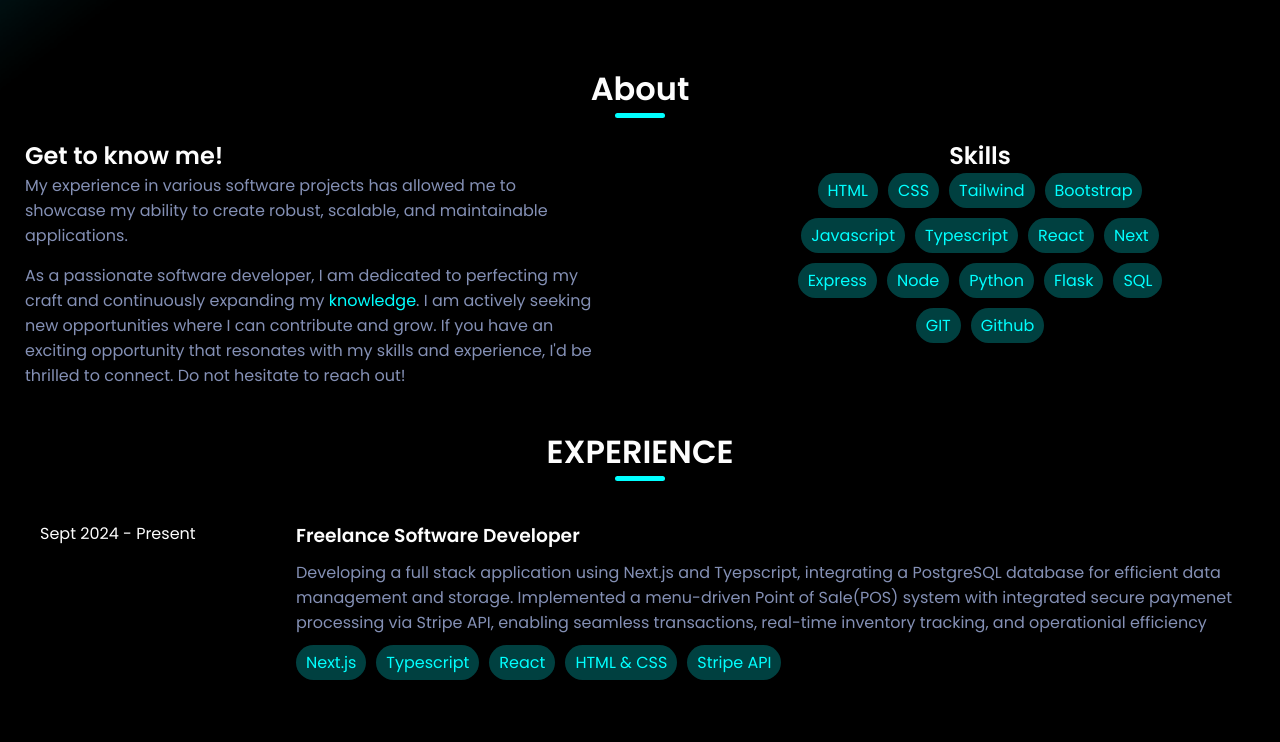
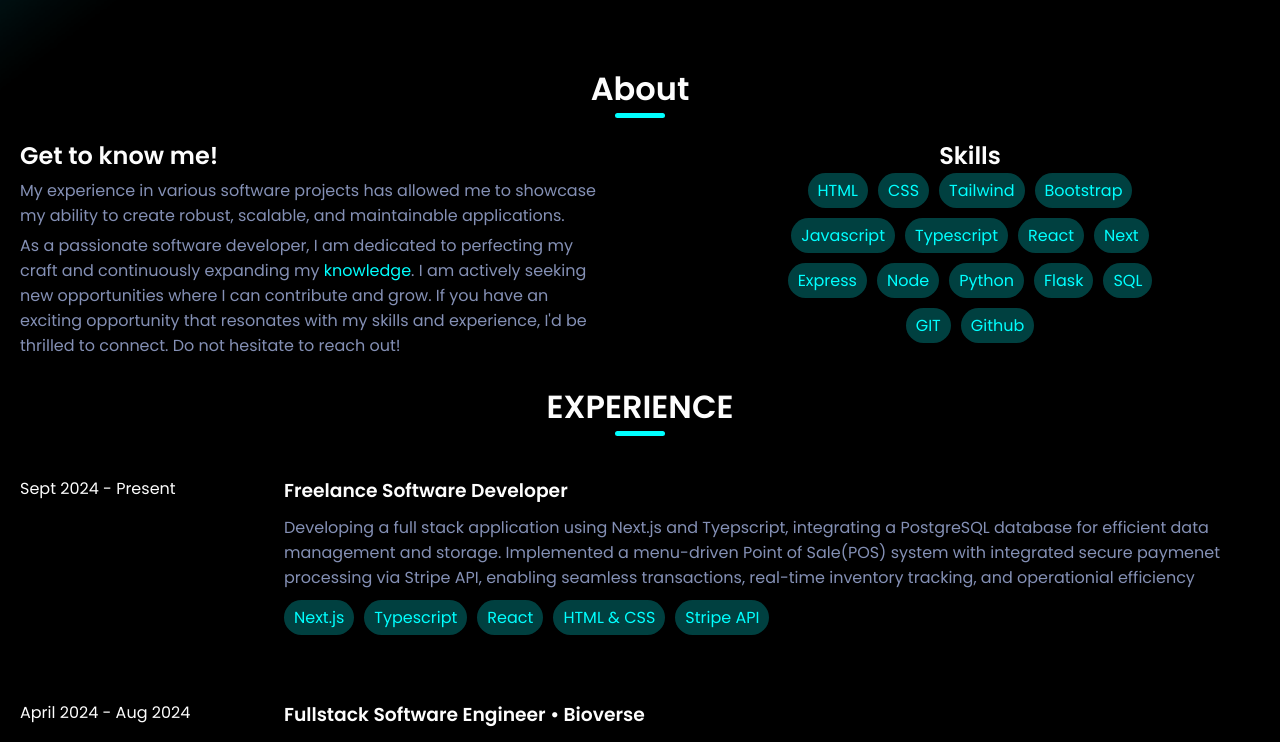
Before and after one commit to kevincas01/portfolio, a React (Create React App) app: page / in a window 1280 px wide. Shown: the part 760-1502 px from the top of the page. Built offline with nearby package versions, Linux system fonts and the light colour scheme; the HTML template or start-up script is replaced by a standard one.

Commit message:
Fix max-width of content

```diff
--- a/src/Styles/about.css
+++ b/src/Styles/about.css
@@ -1,7 +1,7 @@
 .about {
-  display: flex;
-  flex-direction: column;
-  align-items: center; /* Center horizontally */
+
+  padding: 0px 20px;
+  max-width: var(--max-width);
 }
 .about-header {
   display: flex;
@@ -11,19 +11,20 @@
 
 .about-info {
   display: grid;
+  min-width: 0;
   grid-template-columns: 1fr 1fr;
 
   grid-gap: 5rem;
-  justify-content: center;
+}
+.about-info-text{
+  min-width: 0;
+  display: flex;
+  flex-direction: column;
+  gap: 5px;
 }
 
-.about-info-text {
-  margin-left: 25px;
-}
-.about-info-text p {
-  margin-bottom: 15px;
-}
 .about-info-skills {
+  min-width:0;
   display: flex;
   flex-direction: column;
   align-items: center;
--- a/src/Styles/experience.css
+++ b/src/Styles/experience.css
@@ -2,7 +2,8 @@
   display: flex;
   flex-direction: column;
   align-items: center; /* Center horizontally */
-  padding: 0px 20px;
+  max-width: var(--max-width);
+  margin: auto;
 }
 .experience-header {
   display: flex;
--- a/src/Styles/projects.css
+++ b/src/Styles/projects.css
@@ -3,6 +3,8 @@
   flex-direction: column;
   align-items: center;
   padding: 0px 20px;
+  max-width: var(--max-width);
+  margin: auto;
 }
 .projects-header {
   display: flex;
@@ -18,7 +20,6 @@
 .card-container {
   display: grid;
   grid-template-columns: 1fr 1fr;
-  max-width: 1000px;
   margin: auto;
   width: 100%;
   gap: 20px;
@@ -39,7 +40,7 @@
   gap: 10px;
   height: 100%;
 }
-.project-description{
+.project-description {
   display: flex;
   flex-direction: column;
   flex-grow: 1;
@@ -53,7 +54,6 @@
 }
 
 @media screen and (max-width: 768px) {
-
   .card-container {
     grid-template-columns: 1fr;
   }
```
